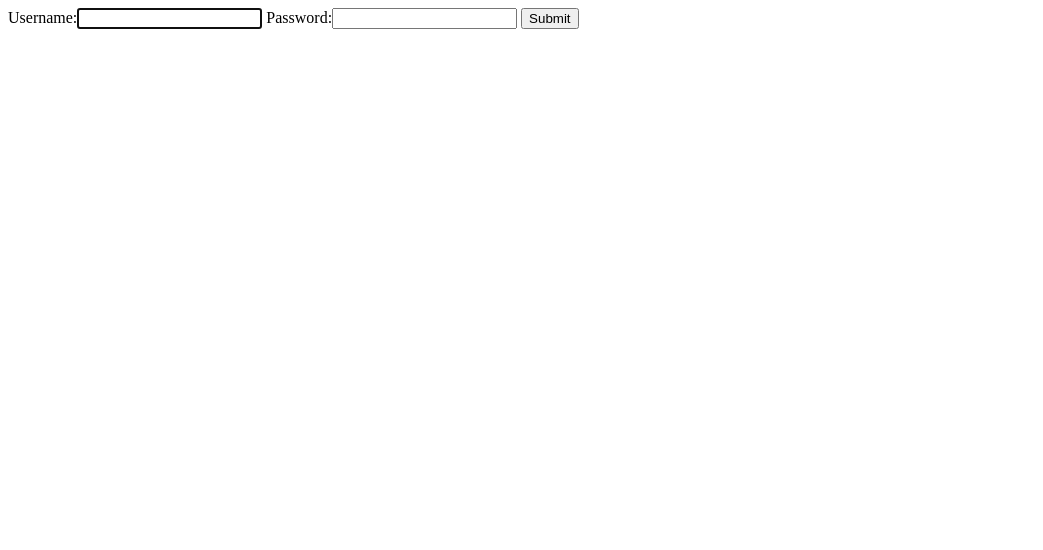
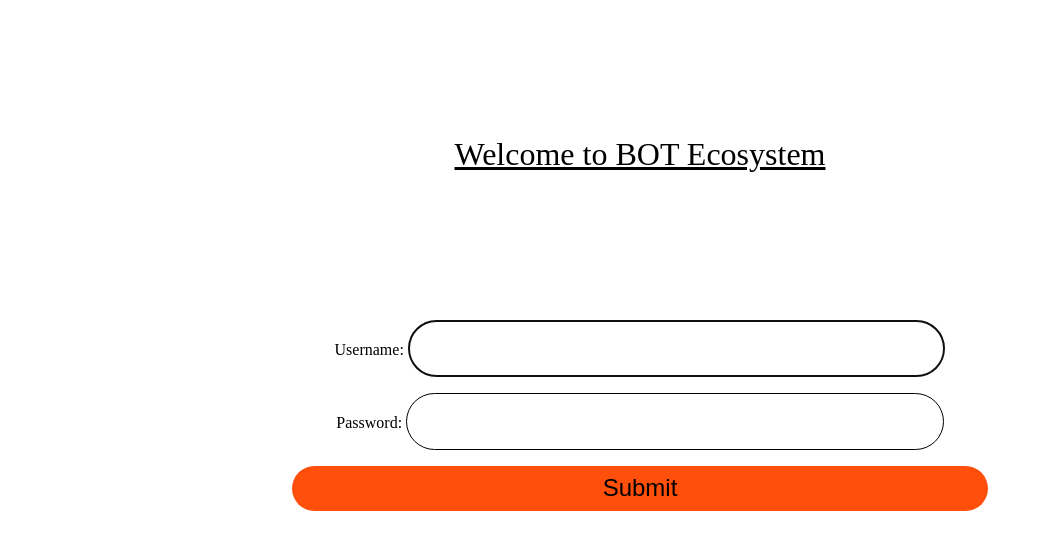
Before and after one commit to m-a-rahul/COVID19-BOT, a Django app: page /accounts/login/ in a window 1280 px wide. Shown: the top 550 px of the page, without its empty margins (0-1043 px from the left). Run offline with Django 3.2, Linux system fonts and the light colour scheme.

Commit message:
login page

```diff
--- a/accounts/templates/accounts/login.html
+++ b/accounts/templates/accounts/login.html
@@ -3,11 +3,53 @@
   <head>
     <meta charset="utf-8">
     <title></title>
+    <style>
+      body
+      {
+        text-align: center;
+      }
+      #intro
+      {
+        text-decoration: solid underline;
+                margin: 10%20%;
+                font-size: xx-large;
+                text-align: center;
+                vertical-align: middle;
+                padding: 10px 20px 20px 20px;
+      }
+      #id_username,#id_password
+      {
+
+                width: 40%;
+                height: 25px;
+                border-radius: 40px;
+                border: 1px solid black;
+                padding: 15px;
+                font-size: larger;
+      }
+      button
+            {
+                background-color: rgba(255, 72, 0, 0.959);
+                border: none;
+                width: 55%;
+                height: 45px;
+                border-radius: 40px;
+                position: relative;
+                font-size: x-large;
+            }
+            button:hover
+            {
+                background-color: rgb(255, 196, 0);
+            }
+    </style>
   </head>
   <body>
+    <p id="intro">
+    Welcome to BOT Ecosystem
+    </p>
     <form method="post">
       {% csrf_token %}
-      {{ form }}
+      {{ form.as_p }}
       <button type="submit" name="button">Submit</button>
     </form>
   </body>
```
